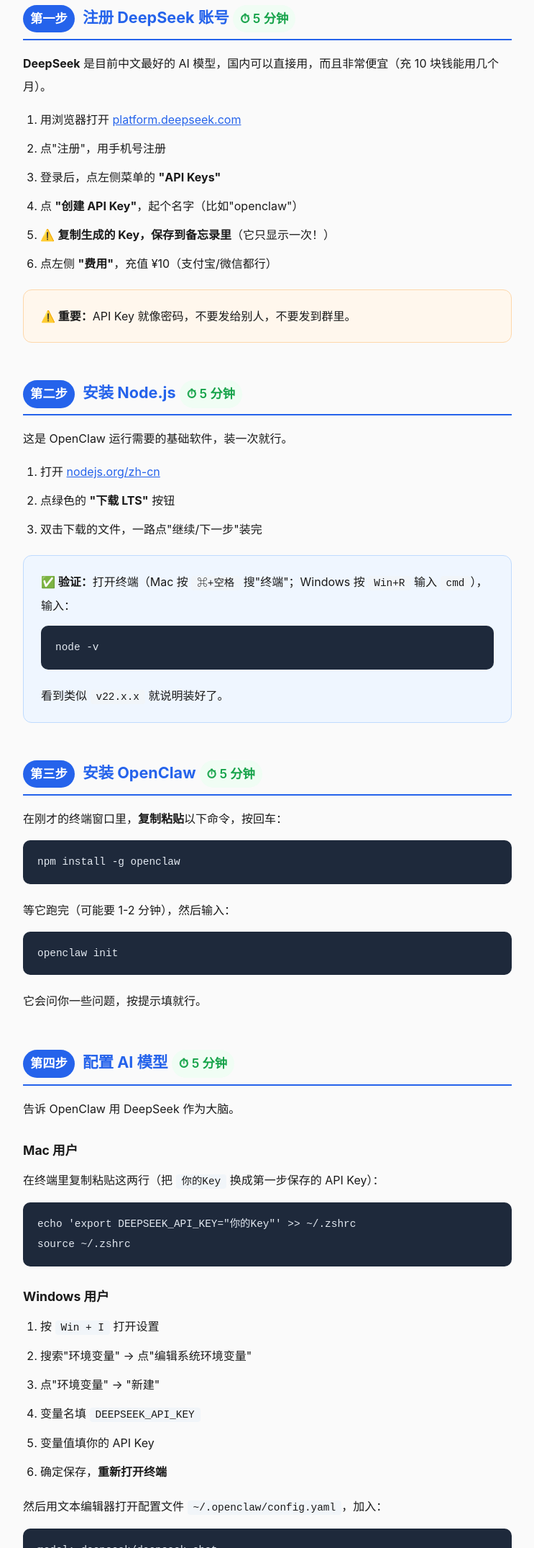
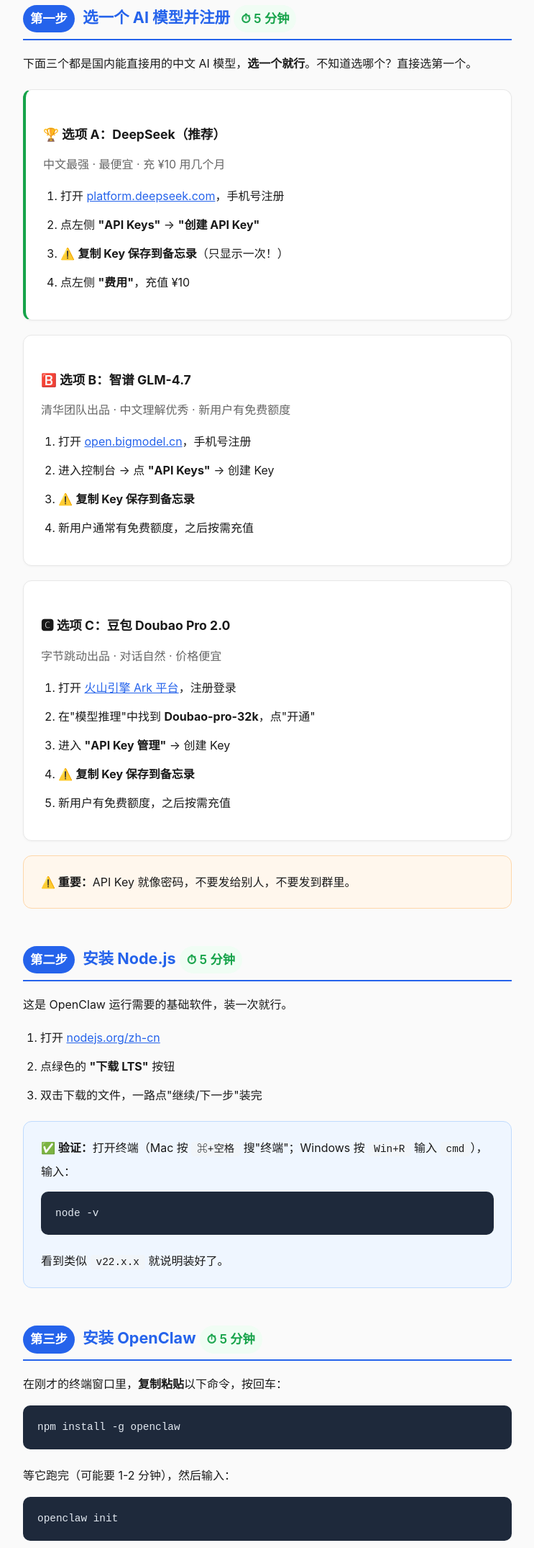
Before and after one commit to noahyao1024/openclaw-guide, a plain HTML site: page index.html in a window 1280 px wide. Shown: the part 650-2800 px from the top of the page at 72% size, without its empty margins (268-1011 px from the left). Drawn offline with Linux system fonts and the light colour scheme.

Commit message:
添加 GLM-4.7 和豆包选项，三选一傻瓜式配置

```diff
--- a/index.html
+++ b/index.html
@@ -163,18 +163,43 @@
   </div>
 
   <!-- ==================== 第一步 ==================== -->
-  <h2><span class="step-label">第一步</span> 注册 DeepSeek 账号 <span class="time">⏱ 5 分钟</span></h2>
+  <h2><span class="step-label">第一步</span> 选一个 AI 模型并注册 <span class="time">⏱ 5 分钟</span></h2>
 
-  <p><strong>DeepSeek</strong> 是目前中文最好的 AI 模型，国内可以直接用，而且非常便宜（充 10 块钱能用几个月）。</p>
+  <p>下面三个都是国内能直接用的中文 AI 模型，<strong>选一个就行</strong>。不知道选哪个？直接选第一个。</p>
 
-  <ol>
-    <li>用浏览器打开 <a href="https://platform.deepseek.com/" target="_blank">platform.deepseek.com</a></li>
-    <li>点"注册"，用手机号注册</li>
-    <li>登录后，点左侧菜单的 <strong>"API Keys"</strong></li>
-    <li>点 <strong>"创建 API Key"</strong>，起个名字（比如"openclaw"）</li>
-    <li>⚠️ <strong>复制生成的 Key，保存到备忘录里</strong>（它只显示一次！）</li>
-    <li>点左侧 <strong>"费用"</strong>，充值 ¥10（支付宝/微信都行）</li>
-  </ol>
+  <div class="card" style="border-left: 4px solid var(--green);">
+    <h3>🏆 选项 A：DeepSeek（推荐）</h3>
+    <p style="color:var(--muted);margin-bottom:12px;">中文最强 · 最便宜 · 充 ¥10 用几个月</p>
+    <ol>
+      <li>打开 <a href="https://platform.deepseek.com/" target="_blank">platform.deepseek.com</a>，手机号注册</li>
+      <li>点左侧 <strong>"API Keys"</strong> → <strong>"创建 API Key"</strong></li>
+      <li>⚠️ <strong>复制 Key 保存到备忘录</strong>（只显示一次！）</li>
+      <li>点左侧 <strong>"费用"</strong>，充值 ¥10</li>
+    </ol>
+  </div>
+
+  <div class="card">
+    <h3>🅱️ 选项 B：智谱 GLM-4.7</h3>
+    <p style="color:var(--muted);margin-bottom:12px;">清华团队出品 · 中文理解优秀 · 新用户有免费额度</p>
+    <ol>
+      <li>打开 <a href="https://open.bigmodel.cn/" target="_blank">open.bigmodel.cn</a>，手机号注册</li>
+      <li>进入控制台 → 点 <strong>"API Keys"</strong> → 创建 Key</li>
+      <li>⚠️ <strong>复制 Key 保存到备忘录</strong></li>
+      <li>新用户通常有免费额度，之后按需充值</li>
+    </ol>
+  </div>
+
+  <div class="card">
+    <h3>🅲 选项 C：豆包 Doubao Pro 2.0</h3>
+    <p style="color:var(--muted);margin-bottom:12px;">字节跳动出品 · 对话自然 · 价格便宜</p>
+    <ol>
+      <li>打开 <a href="https://console.volcengine.com/ark" target="_blank">火山引擎 Ark 平台</a>，注册登录</li>
+      <li>在"模型推理"中找到 <strong>Doubao-pro-32k</strong>，点"开通"</li>
+      <li>进入 <strong>"API Key 管理"</strong> → 创建 Key</li>
+      <li>⚠️ <strong>复制 Key 保存到备忘录</strong></li>
+      <li>新用户有免费额度，之后按需充值</li>
+    </ol>
+  </div>
 
   <div class="warn">
     <strong>⚠️ 重要：</strong>API Key 就像密码，不要发给别人，不要发到群里。
@@ -213,37 +238,47 @@
   <!-- ==================== 第四步 ==================== -->
   <h2><span class="step-label">第四步</span> 配置 AI 模型 <span class="time">⏱ 5 分钟</span></h2>
 
-  <p>告诉 OpenClaw 用 DeepSeek 作为大脑。</p>
+  <p>告诉 OpenClaw 用哪个 AI 模型。<strong>根据你第一步选的模型，找到对应的配置复制粘贴就行。</strong></p>
 
-  <h3>Mac 用户</h3>
-  <p>在终端里复制粘贴这两行（把 <code>你的Key</code> 换成第一步保存的 API Key）：</p>
-  <pre><code>echo 'export DEEPSEEK_API_KEY="你的Key"' >> ~/.zshrc
-source ~/.zshrc</code></pre>
+  <div class="highlight">
+    <strong>💡 先打开配置文件：</strong><br>
+    Mac：在终端输入 <code>open ~/.openclaw/config.yaml</code><br>
+    Windows：在终端输入 <code>notepad %USERPROFILE%\.openclaw\config.yaml</code>
+  </div>
 
-  <h3>Windows 用户</h3>
-  <ol>
-    <li>按 <code>Win + I</code> 打开设置</li>
-    <li>搜索"环境变量" → 点"编辑系统环境变量"</li>
-    <li>点"环境变量" → "新建"</li>
-    <li>变量名填 <code>DEEPSEEK_API_KEY</code></li>
-    <li>变量值填你的 API Key</li>
-    <li>确定保存，<strong>重新打开终端</strong></li>
-  </ol>
+  <p>把下面<strong>对应你选的模型</strong>的内容，整段复制粘贴到配置文件里（把 <code>你的Key粘贴到这里</code> 换成你第一步保存的 Key）：</p>
 
-  <p>然后用文本编辑器打开配置文件 <code>~/.openclaw/config.yaml</code>，加入：</p>
-
-  <pre><code>model: deepseek/deepseek-chat
+  <div class="card" style="border-left: 4px solid var(--green);">
+    <h3>🏆 选了 DeepSeek？复制这段：</h3>
+    <pre><code>model: deepseek/deepseek-chat
 
 providers:
   deepseek:
-    apiKey: ${DEEPSEEK_API_KEY}
+    apiKey: "你的Key粘贴到这里"
     baseUrl: https://api.deepseek.com/v1</code></pre>
+  </div>
 
-  <div class="highlight">
-    <strong>💡 不知道怎么打开配置文件？</strong><br>
-    Mac：在终端输入 <code>open ~/.openclaw/config.yaml</code><br>
-    Windows：在终端输入 <code>notepad %USERPROFILE%\.openclaw\config.yaml</code>
+  <div class="card">
+    <h3>🅱️ 选了智谱 GLM-4.7？复制这段：</h3>
+    <pre><code>model: zhipu/glm-4-plus
+
+providers:
+  zhipu:
+    apiKey: "你的Key粘贴到这里"
+    baseUrl: https://open.bigmodel.cn/api/paas/v4</code></pre>
   </div>
+
+  <div class="card">
+    <h3>🅲 选了豆包 Doubao？复制这段：</h3>
+    <pre><code>model: doubao/doubao-pro-32k
+
+providers:
+  doubao:
+    apiKey: "你的Key粘贴到这里"
+    baseUrl: https://ark.cn-beijing.volces.com/api/v3</code></pre>
+  </div>
+
+  <p>粘贴完保存文件就行，就这么简单。</p>
 
   <!-- ==================== 第五步 ==================== -->
   <h2><span class="step-label">第五步</span> 创建 Telegram 机器人 <span class="time">⏱ 5 分钟</span></h2>
```
